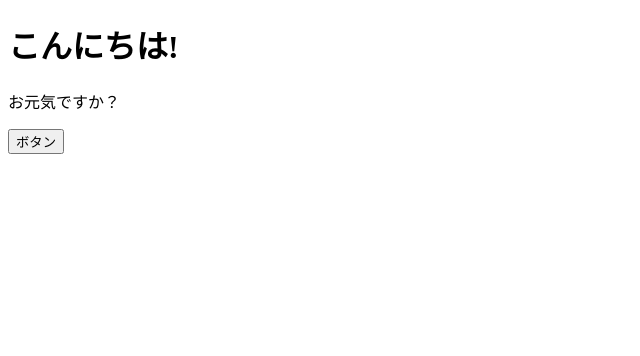
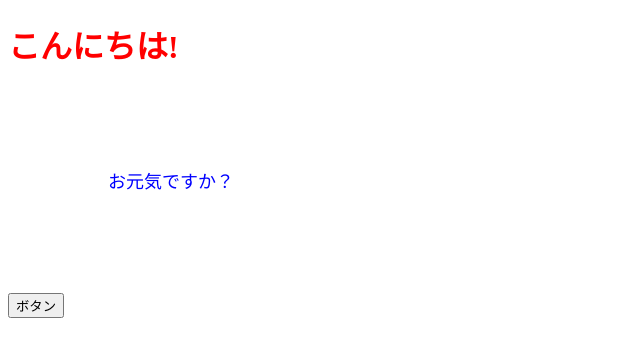
Before and after one commit to Soh1121/IntroductionToReact, a React (Vite) app: page / in a window 1280 px wide. Shown: the top 356 px of the page, without its empty margins (0-640 px from the left). Built offline with nearby package versions, Linux system fonts and the light colour scheme.

Commit message:
✨feat: スタイルの扱い方を学習

```diff
--- a/src/App.jsx
+++ b/src/App.jsx
@@ -1,9 +1,14 @@
 export const App = () => {
 	const onClickButton = () => alert();
+	const contentStyle = {
+		color: "blue",
+		fontSize: "18px",
+		margin: 100,
+	};
 	return (
 		<>
-			<h1>こんにちは!</h1>
-			<p>お元気ですか？</p>
+			<h1 style={{ color: "red" }}>こんにちは!</h1>
+			<p style={contentStyle}>お元気ですか？</p>
 			{console.log("hoge")}
 			<button type="button" onClick={onClickButton}>
 				ボタン
```
